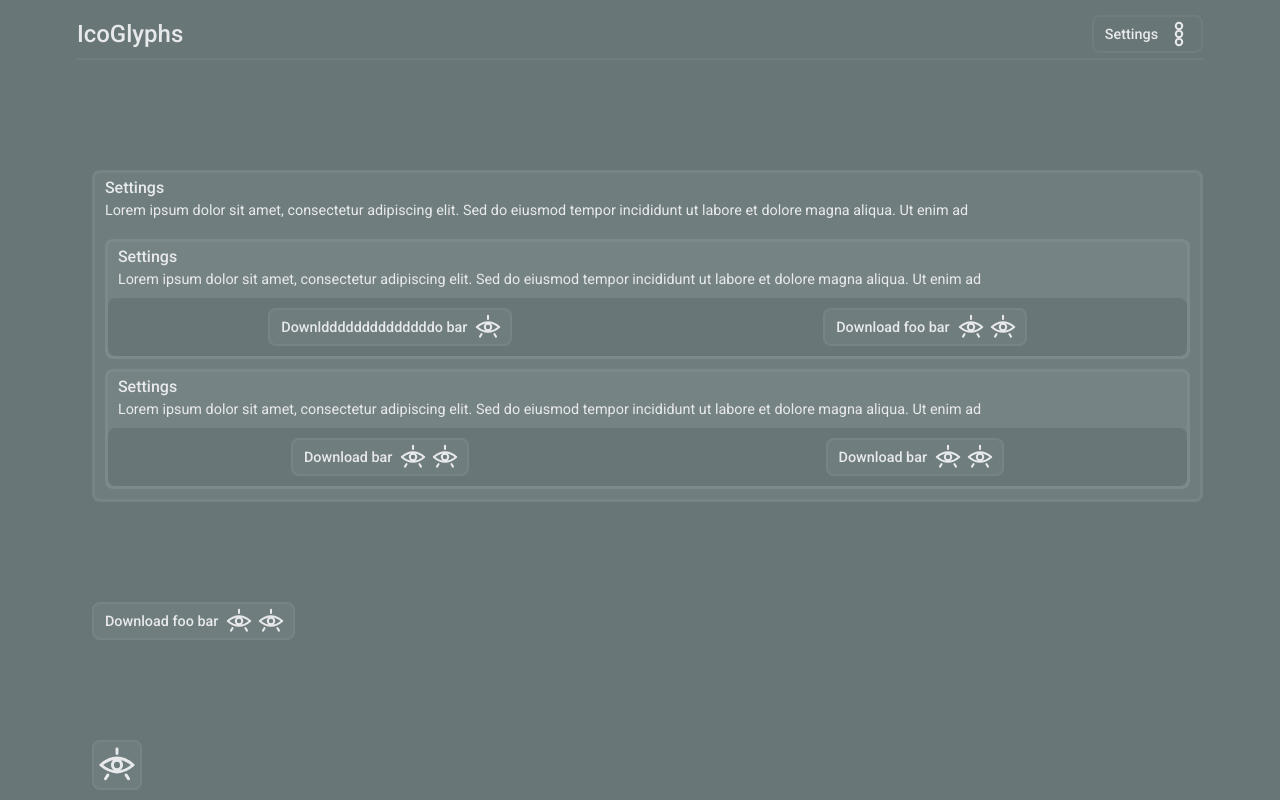
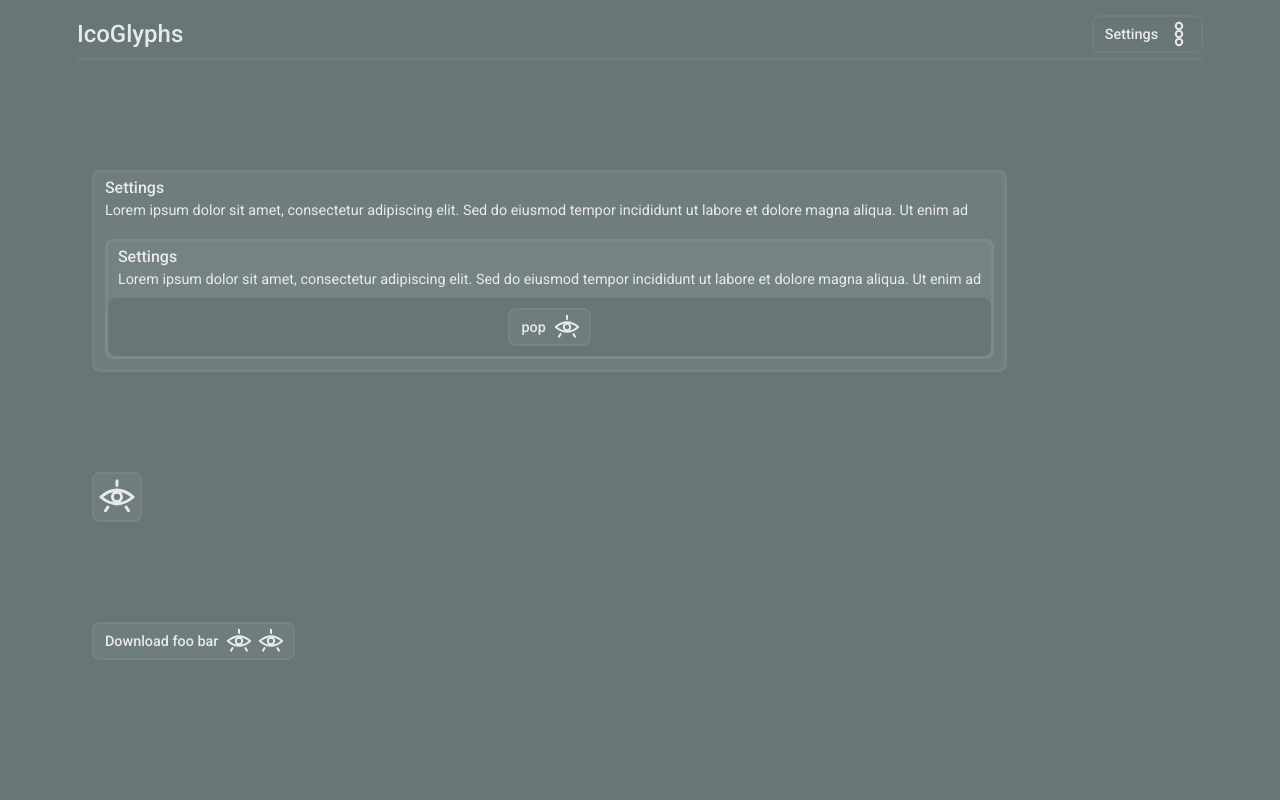
Before and after one commit to BHRKTRE/icoglyphs, a SvelteKit app: page /demo in a window 1280 px wide. Shown: the top 800 px of the page. Built offline with nearby package versions, Linux system fonts and the light colour scheme.

Commit message:
feat(Tooltip, IgSettings): add pop action to Tooltip, improve UI/UX in IgSettings

```diff
--- a/src/lib/app/ui/components/Tooltip.svelte
+++ b/src/lib/app/ui/components/Tooltip.svelte
@@ -9,9 +9,10 @@
 	 * @param {string} location - The position of the tooltip relative to the button.
 	 *                                   Valid values: 'top', 'top-left', 'top-right', 'bottom', 'bottom-left', 'bottom-right', 'left', 'right'.
 	 * @param {string} space - The space between the tooltip and the button. Default is '10px'.
+	 * @param {boolean|null} pop - If true, displays the tooltip programmatically (not on hover). Default: null.
 	 */
 
-	let { text = 'coucou', location = 'top', space = '10px', children } = $props();
+	let { text = 'coucou', location = 'top', space = '10px', pop = null, children } = $props();
 
 	/**
 	 * @notice Defines the spacing between the tooltip and the button.
@@ -45,13 +46,24 @@
 		}
 	});
 
+	/**
+	 * @dev Prevents the tooltip from being displayed on:hover when the `pop` prop is set.
+	 */
+	let isPopTooltip = $derived.by(() => pop != null);
+
+	// $inspect(pop);
+
 	// TODO: Rename children-container
 </script>
 
-<div id="children-container">
+<div
+	id="children-container"
+	class:visible={pop}
+	class={{ isPopTooltip, 'hover-tooltip': !isPopTooltip }}
+>
 	<span
 		role="tooltip"
-		class="tooltip {location}"
+		class="tooltip {location} border-1"
 		style="{spaceBetweenLocation}:{spaceBetweenSetup};">{text}</span
 	>
 	{@render children()}
@@ -63,9 +75,10 @@
 		display: inline-block;
 	}
 
-	#children-container:hover .tooltip {
+	.hover-tooltip:hover .tooltip,
+	.visible .tooltip {
+		opacity: 1;
 		visibility: visible;
-		opacity: 1;
 	}
 
 	span {
@@ -76,18 +89,18 @@
 	}
 
 	.tooltip {
+		opacity: 0;
 		visibility: hidden;
-		opacity: 0;
 
-		background-color: var(--b2);
+		background-color: var(--b1);
 		text-align: center;
 		padding: var(--spacing-small) var(--spacing-medium);
 		border-radius: var(--border-radius);
 
-		transition: opacity 1s;
+		transition: 0.4s;
 		white-space: nowrap;
 		position: absolute;
-		z-index: 1;
+		z-index: 20;
 	}
 
 	.top {
--- a/src/routes/_layoutComponents/IgSettings.svelte
+++ b/src/routes/_layoutComponents/IgSettings.svelte
@@ -4,6 +4,7 @@
 	import icoGlyphs from '$lib/index.js';
 	import { resetStyle } from '$lib/app/ui/utils/resetStyle.svelte.js';
 	import BasicBlock from '$lib/app/ui/components/BasicBlock.svelte';
+	import Tooltip from '$lib/app/ui/components/Tooltip.svelte';
 
 	//------
 
@@ -14,6 +15,26 @@
 
 		localStorage.setItem('modes', JSON.stringify(modesValues));
 	});
+
+	/**
+	 * Tooltip action
+	 */
+	let tooltipPop = $state(false);
+	let tooltipText = $state('');
+	let timeoutId = $state();
+	function tooltipAction(text) {
+		tooltipText = text;
+		tooltipPop = true;
+
+		if (timeoutId) {
+			clearTimeout(timeoutId);
+		}
+
+		timeoutId = setTimeout(() => {
+			tooltipPop = false;
+			timeoutId = null;
+		}, 2000);
+	}
 
 	/**
 	 * ColorMode button
@@ -30,14 +51,20 @@
 			appState.modes.colorMode.value = 'dark';
 			appState.modes.colorMode.change('dark');
 			resetStyleForColorModeButton();
+
+			tooltipAction(`Dark mode selected !`);
 		} else if (appState.modes.colorMode.value === 'dark') {
 			appState.modes.colorMode.value = 'light';
 			appState.modes.colorMode.change('light');
 			resetStyleForColorModeButton();
+
+			tooltipAction(`Light mode selected !`);
 		} else {
 			appState.modes.colorMode.value = 'grey';
 			appState.modes.colorMode.change('grey');
 			resetStyleForColorModeButton();
+
+			tooltipAction(`Grey mode selected !`);
 		}
 	}
 
@@ -48,6 +75,8 @@
 	function devModeButtonAction() {
 		appState.modes.devMode.value = !appState.modes.devMode.value;
 		devModeButtonState = `${appState.modes.devMode.value}`;
+
+		tooltipAction(`Developer mode ${appState.modes.devMode.value ? 'enabled' : 'disabled'} !`);
 	}
 
 	/**
@@ -68,13 +97,15 @@
 		designerModeButtonState = `${appState.modes.designerMode.value}`;
 		localStorage.removeItem('icoGlyphsUserStyle');
 		resetStyle();
+
+		tooltipAction(`Designer mode ${appState.modes.designerMode.value ? 'enabled' : 'disabled'} !`);
 	}
 
 	/**
 	 * Converts a boolean to the string 'activated' or 'deactivated'
 	 */
 	function translateBooleanToString(value) {
-		return value ? 'Enabled' : 'Disabled';
+		return value ? 'On' : 'Off';
 	}
 </script>
 
@@ -87,6 +118,7 @@
 	<svg class="svg-default" {...icoGlyphs.getSvgAttributes()} id="close-button">
 		<MorphingPath IGName={'off'} />
 	</svg>
+	<Tooltip text={tooltipText} pop={tooltipPop}>
 		<div id="settings-container">
 			<BasicBlock>
 				{#snippet title()}
@@ -98,7 +130,7 @@
 							<h3>Color Mode</h3>
 						{/snippet}
 						{#snippet text()}
-						Select your preferred color mode: light, dark, or grey.
+							Choose your preferred color theme: Light, Dark, or Grey.
 						{/snippet}
 						{#snippet el()}
 							<button class="button-default" onclick={colorModeButtonAction}>
@@ -111,24 +143,23 @@
 					</BasicBlock>
 					<BasicBlock>
 						{#snippet title()}
-						<h3>Interface Modes</h3>
+							<h3>Interface modes</h3>
 						{/snippet}
 						{#snippet text()}
-						Enable or disable advanced interface modes to suit your workflow in the icons pages .
+							Enable advanced interface modes to match your workflow when browsing icon pages.
 						{/snippet}
 						{#snippet el()}
 							<BasicBlock>
 								{#snippet title()}
-								<h4>Designer Mode</h4>
+									<h4>For Designer</h4>
 								{/snippet}
 								{#snippet text()}
-								Access advanced tools for stroke customization, color editing, and export to SVG
-								format.
+									Access advanced tools for stroke editing, color adjustments, and exporting to SVG.
 								{/snippet}
 								{#snippet el()}
 									<button class="button-default" onclick={designerButtonAction}>
 										<span
-										>Designer Mode {translateBooleanToString(
+											>Designer Mode: {translateBooleanToString(
 												appState.modes.designerMode.value
 											)}</span
 										>
@@ -143,16 +174,18 @@
 							</BasicBlock>
 							<BasicBlock>
 								{#snippet title()}
-								<h4>Developer Mode</h4>
+									<h4>For Developer</h4>
 								{/snippet}
 								{#snippet text()}
-								The API is not yet available, but Developer Mode allows you to copy icons as
-								SVG—with or without styles—directly to your clipboard.
+									The API is not yet available, but Developer Mode lets you copy icons as SVG—styled
+									or unstyled—directly to your clipboard.
 								{/snippet}
 								{#snippet el()}
 									<button class="button-default" onclick={devModeButtonAction}>
 										<span
-										>Developer Mode {translateBooleanToString(appState.modes.devMode.value)}</span
+											>Developer Mode: {translateBooleanToString(
+												appState.modes.devMode.value
+											)}</span
 										>
 										<svg class="svg-default" {...icoGlyphs.getSvgAttributes()}>
 											<MorphingPath IGName={'dev'} />
@@ -168,6 +201,7 @@
 				{/snippet}
 			</BasicBlock>
 		</div>
+	</Tooltip>
 </div>
 
 <style>
--- a/src/routes/demo/+page.svelte
+++ b/src/routes/demo/+page.svelte
@@ -27,6 +27,7 @@
 	}
 
 	// $inspect(appState.modes);
+	let tooltipop = $state(false);
 
 	let defNAme = $state('arrow-left');
 	let nextname = $state('arrow-left');
@@ -34,19 +35,21 @@
 	let tooltipText = $state('coucou');
 
 	function changeActualState2() {
-		// defNAme = nextname;
 		tooltipText = 'sissi';
+		tooltipop = true;
 		setTimeout(() => {
-			tooltipText = 'coucou'; // Valeur initiale
+			tooltipText = 'coucou';
+			tooltipop = false;
 		}, 2000);
 	}
 
-	$inspect(1 / psi ** 5);
+	// $inspect(1 / psi ** 5);
 </script>
 
 <main>
 	<div class="justforspace"></div>
 
+	<Tooltip text={tooltipText} location="top" pop={tooltipop}>
 		<BasicBlock>
 			{#snippet title()}<h3>Settings</h3>{/snippet}
 			{#snippet text()}
@@ -57,48 +60,12 @@
 				<BasicBlock>
 					{#snippet title()}<h4>Settings</h4>{/snippet}
 					{#snippet text()}
-					Lorem ipsum dolor sit amet, consectetur adipiscing elit. Sed do eiusmod tempor incididunt
-					ut labore et dolore magna aliqua. Ut enim ad{/snippet}
+						Lorem ipsum dolor sit amet, consectetur adipiscing elit. Sed do eiusmod tempor
+						incididunt ut labore et dolore magna aliqua. Ut enim ad{/snippet}
 
 					{#snippet el()}
-					<button class="button-default">
-						<span>Downlddddddddddddddo bar</span>
-						<svg {...icoGlyphs.getSvgAttributes()}>
-							<MorphingPath IGName={appState.modes.colorMode.value} />
-						</svg>
-					</button>
-					<button class="button-default">
-						<span>Download foo bar</span>
-						<svg {...icoGlyphs.getSvgAttributes()}>
-							<MorphingPath IGName={appState.modes.colorMode.value} />
-						</svg>
-						<svg {...icoGlyphs.getSvgAttributes()}>
-							<MorphingPath IGName={appState.modes.colorMode.value} />
-						</svg>
-					</button>
-				{/snippet}
-			</BasicBlock>
-			<BasicBlock>
-				{#snippet title()}<h4>Settings</h4>{/snippet}
-				{#snippet text()}
-					Lorem ipsum dolor sit amet, consectetur adipiscing elit. Sed do eiusmod tempor incididunt
-					ut labore et dolore magna aliqua. Ut enim ad{/snippet}
-
-				{#snippet el()}
-					<button class="button-default">
-						<span>Download bar</span>
-						<svg {...icoGlyphs.getSvgAttributes()}>
-							<MorphingPath IGName={appState.modes.colorMode.value} />
-						</svg>
-						<svg {...icoGlyphs.getSvgAttributes()}>
-							<MorphingPath IGName={appState.modes.colorMode.value} />
-						</svg>
-					</button>
-					<button class="button-default">
-						<span>Download bar</span>
-						<svg {...icoGlyphs.getSvgAttributes()}>
-							<MorphingPath IGName={appState.modes.colorMode.value} />
-						</svg>
+						<button class="button-default" onclick={changeActualState2}>
+							<span>pop</span>
 							<svg {...icoGlyphs.getSvgAttributes()}>
 								<MorphingPath IGName={appState.modes.colorMode.value} />
 							</svg>
@@ -107,6 +74,18 @@
 				</BasicBlock>
 			{/snippet}
 		</BasicBlock>
+	</Tooltip>
+
+	<div class="justforspace"></div>
+	<div class="flex">
+		<Tooltip text={tooltipText} location="top">
+			<button class="button-svg-only button-1" onclick={() => console.log('click')}>
+				<svg class="svg-default" {...icoGlyphs.getSvgAttributes(appState.modes.colorMode.value)}>
+					<MorphingPath IGName={appState.modes.colorMode.value} />
+				</svg>
+			</button>
+		</Tooltip>
+	</div>
 
 	<div class="justforspace"></div>
 	<button class="button-default">
@@ -120,13 +99,13 @@
 	</button>
 	<div class="justforspace"></div>
 	<div class="flex">
-		<Tooltip text={tooltipText} location="top">
+		<!-- <Tooltip text={tooltipText} location="top">
 			<button class="button-svg-only button-1" onclick={() => console.log('click')}>
 				<svg class="svg-default" {...icoGlyphs.getSvgAttributes(appState.modes.colorMode.value)}>
 					<MorphingPath IGName={appState.modes.colorMode.value} />
 				</svg>
 			</button>
-		</Tooltip>
+		</Tooltip> -->
 	</div>
 	<div class="justforspace"></div>
 	<input type="text" bind:value={nextname} />
@@ -136,7 +115,6 @@
 
 	<br />
 	<br />
-	<button class="button-text-only" onclick={changeActualState}>change</button>
 	<button class="button-text-only" onclick={changeDuration}>duration</button>
 	<!-- <button class="button-text-only" onclick={changeDuration}>params</button>
 
```
Lines whose indentation alone changed are shown as unchanged.
